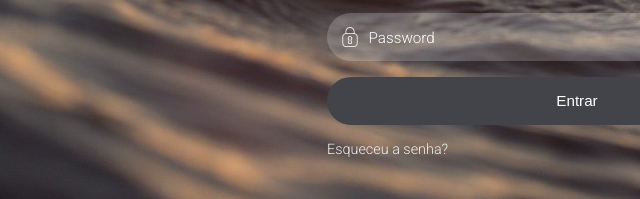
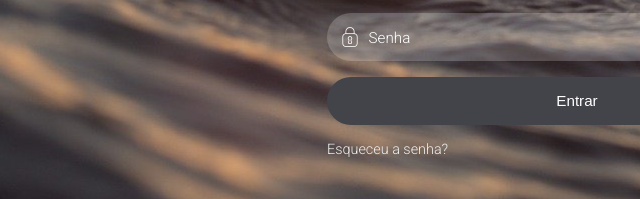
Before and after one commit to rafatavares03/login-screen, a plain HTML site: page index.html in a window 1280 px wide. Shown: the part 441-640 px from the top of the page, 63-703 px from the left. Drawn offline with Linux system fonts and the light colour scheme.

Commit message:
new screenshot

```diff
--- a/index.html
+++ b/index.html
@@ -17,7 +17,7 @@
       </div>
       <div class="form-item">
         <input class="input" type="password" name="password" id="password" placeholder=" "/>
-        <label class="label-float" for="password">Password</label>
+        <label class="label-float" for="password">Senha</label>
       </div>
       <input class="button" type="button" value="Entrar"/>
     </form>
```
Also changed, not shown: 1 other file.
